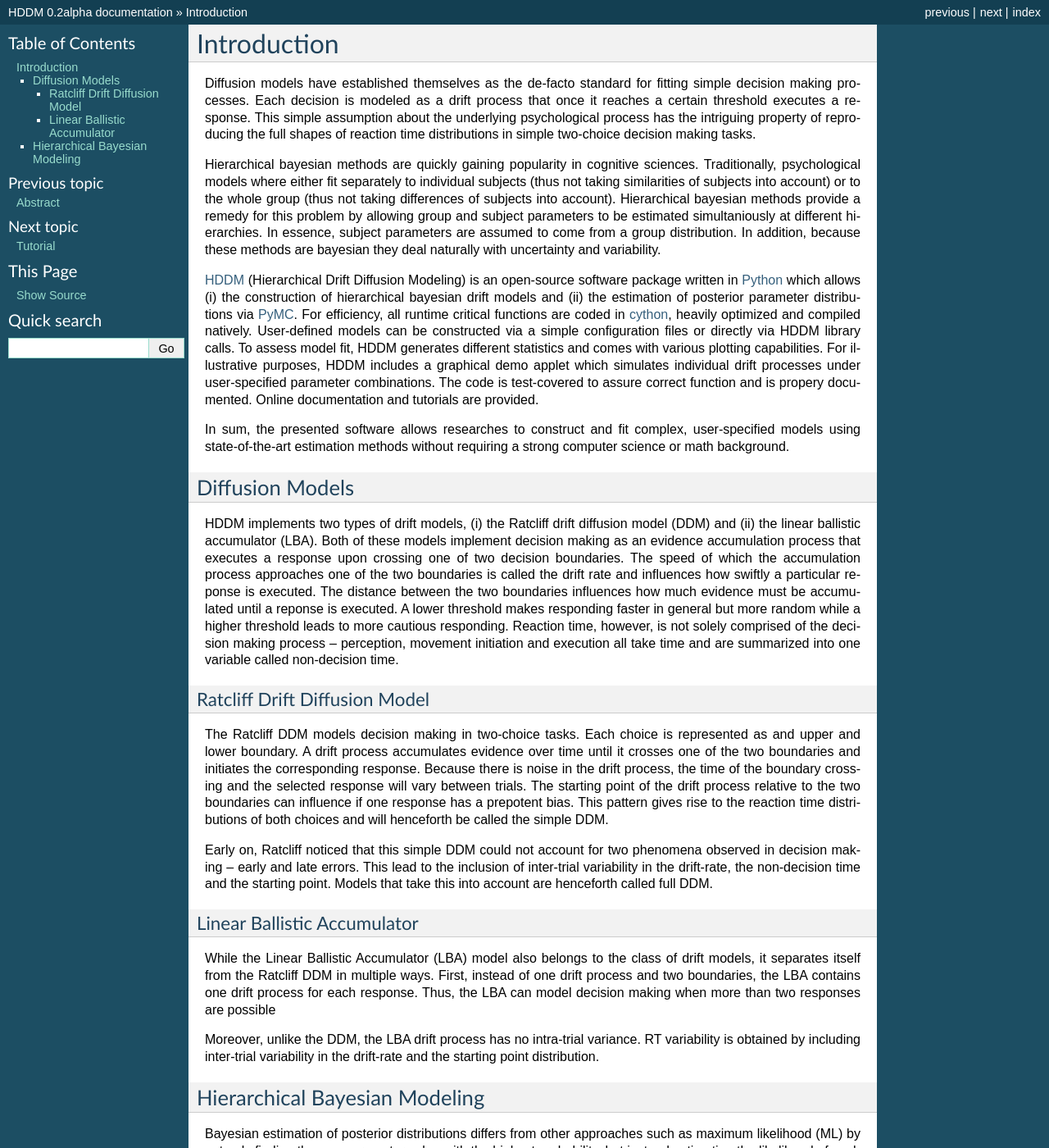
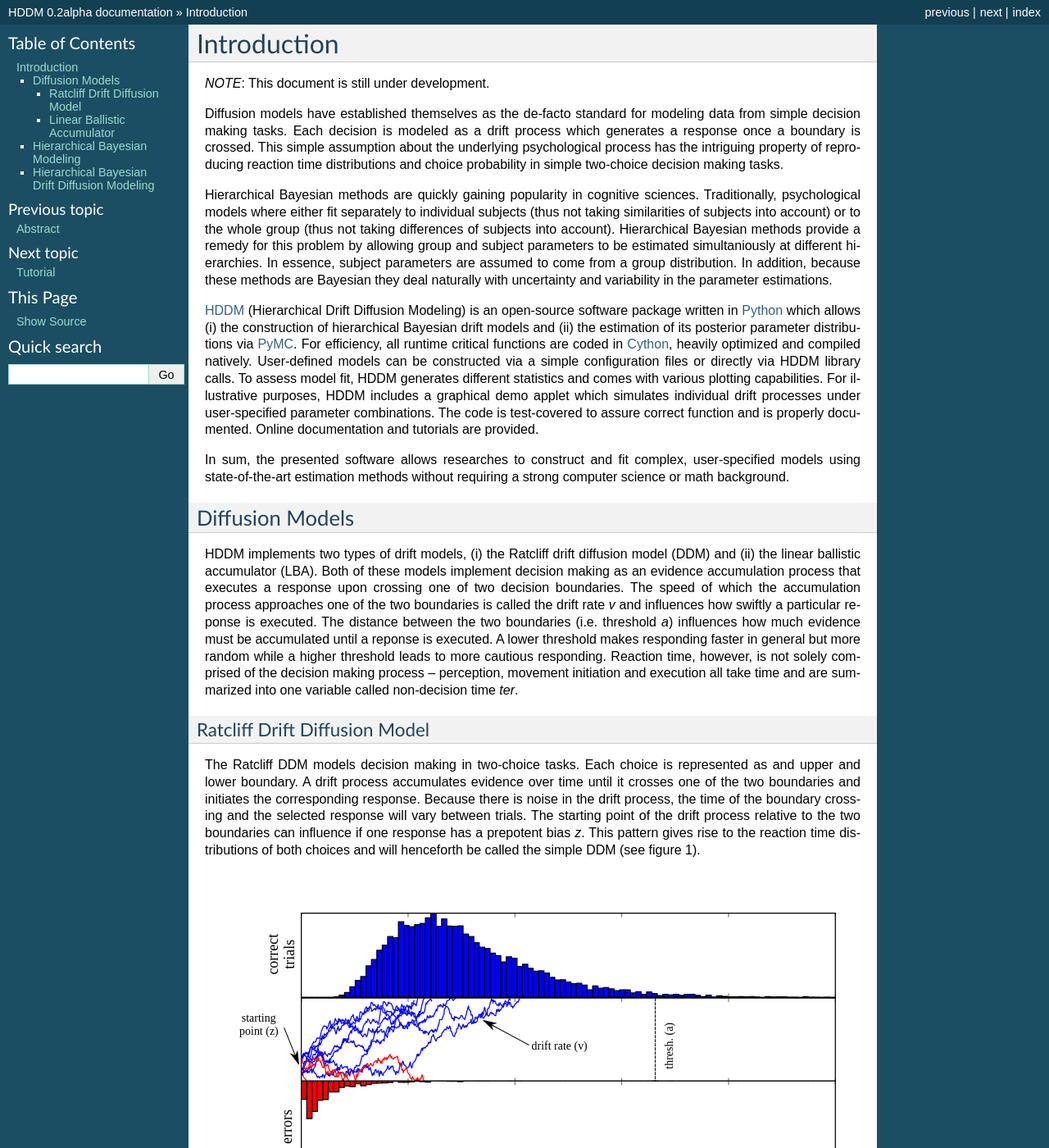
Before and after one commit to hddm-devs/hddm, a Sphinx documentation site: the page built from docs/intro.rst, in a window 1280 px wide and 1400 px high. Shown: the whole window at 82% size. Built offline with Sphinx 7.4.7, drawn with Linux system fonts in a browser that asks for light colours; formulas are drawn with MathJax 3; some of the changed text lies outside the part shown.

Commit message:
DOC: Tweaked gfx. Included them in the intro docs. Tweaked intro docs.

```diff
--- a/docs/intro.rst
+++ b/docs/intro.rst
@@ -2,36 +2,40 @@
 Introduction
 ============
 
+*NOTE*: This document is still under development.
+
 Diffusion models have established themselves as the de-facto standard
-for fitting simple decision making processes. Each decision is modeled
-as a drift process that once it reaches a certain threshold executes a
-response. This simple assumption about the underlying psychological
-process has the intriguing property of reproducing the full shapes of
-reaction time distributions in simple two-choice decision making tasks.
+for modeling data from simple decision making tasks. Each decision is
+modeled as a drift process which generates a response once a
+boundary is crossed. This simple assumption about the underlying
+psychological process has the intriguing property of reproducing
+reaction time distributions and choice probability in simple two-choice
+decision making tasks.
 
-Hierarchical bayesian methods are quickly gaining popularity in
+Hierarchical Bayesian methods are quickly gaining popularity in
 cognitive sciences. Traditionally, psychological models where either
 fit separately to individual subjects (thus not taking similarities of
 subjects into account) or to the whole group (thus not taking
-differences of subjects into account). Hierarchical bayesian methods
+differences of subjects into account). Hierarchical Bayesian methods
 provide a remedy for this problem by allowing group and subject
 parameters to be estimated simultaniously at different hierarchies. In
 essence, subject parameters are assumed to come from a group
-distribution. In addition, because these methods are bayesian they
-deal naturally with uncertainty and variability.
+distribution. In addition, because these methods are Bayesian they
+deal naturally with uncertainty and variability in the parameter
+estimations.
 
 HDDM_ (Hierarchical Drift Diffusion Modeling) is an open-source
 software package written in Python_ which allows (i) the construction
-of hierarchical bayesian drift models and (ii) the estimation of
+of hierarchical Bayesian drift models and (ii) the estimation of its
 posterior parameter distributions via PyMC_. For efficiency, all
-runtime critical functions are coded in cython_, heavily optimized and
+runtime critical functions are coded in Cython_, heavily optimized and
 compiled natively. User-defined models can be constructed via a simple
 configuration files or directly via HDDM library calls. To assess
 model fit, HDDM generates different statistics and comes with various
 plotting capabilities. For illustrative purposes, HDDM includes a
 graphical demo applet which simulates individual drift processes under
 user-specified parameter combinations. The code is test-covered to
-assure correct function and is propery documented. Online
+assure correct function and is properly documented. Online
 documentation and tutorials are provided.
 
 In sum, the presented software allows researches to construct and fit
@@ -48,15 +52,15 @@
 (LBA). Both of these models implement decision making as an evidence
 accumulation process that executes a response upon crossing one of two
 decision boundaries. The speed of which the accumulation process
-approaches one of the two boundaries is called the drift rate and
+approaches one of the two boundaries is called the drift rate *v* and
 influences how swiftly a particular reponse is executed. The distance
-between the two boundaries influences how much evidence must be
-accumulated until a reponse is executed. A lower threshold makes
-responding faster in general but more random while a higher threshold
-leads to more cautious responding. Reaction time, however, is not
-solely comprised of the decision making process -- perception,
-movement initiation and execution all take time and are summarized
-into one variable called non-decision time.
+between the two boundaries (i.e. threshold *a*) influences how much
+evidence must be accumulated until a reponse is executed. A lower
+threshold makes responding faster in general but more random while a
+higher threshold leads to more cautious responding. Reaction time,
+however, is not solely comprised of the decision making process --
+perception, movement initiation and execution all take time and are
+summarized into one variable called non-decision time *ter*.
 
 Ratcliff Drift Diffusion Model
 ------------------------------
@@ -68,15 +72,18 @@
 noise in the drift process, the time of the boundary crossing and the
 selected response will vary between trials. The starting point of the
 drift process relative to the two boundaries can influence if one
-response has a prepotent bias. This pattern gives rise to the reaction
-time distributions of both choices and will henceforth be called the
-simple DDM.
+response has a prepotent bias *z*. This pattern gives rise to the
+reaction time distributions of both choices and will henceforth be
+called the simple DDM (see figure 1).
 
-Early on, Ratcliff noticed that this simple DDM could not account for
-two phenomena observed in decision making -- early and late
+..  figure:: DDM_drifts_w_labels.svg
+
+Later on, it was noticed that this simple DDM could not account for
+two phenomena observed in decision making tasks -- early and late
 errors. This lead to the inclusion of inter-trial variability in the
 drift-rate, the non-decision time and the starting point. Models that
 take this into account are henceforth called full DDM.
+
 
 
 Linear Ballistic Accumulator
@@ -108,38 +115,44 @@
 
 Where P(data|\theta) is the likelihood and P(\theta) is the prior
 probability. To compute P(data) we have to integrate (or sum in the
-discrete case) across all parameter values:
+discrete case) across all parameter values.
 
-Note that the dimensionality of this integral depends on the number of
-parameters and can thus easily become impossible to derive
-analytically. Sampling methods that rely on Markov-Chain Monte Carlo
-(MCMC) have been developed that estimate the integral by drawing
-samples. These methods, albeit slow, have been used with great success
-in many different scenarios. The theoretical background of these
-sampling methods is out of the scope of this paper and are not
-required for an intuitive understanding of Bayesian parameter
-estimation.
+Note that in most scenarios this integral is analytically
+intractable. Sampling methods like Markov-Chain Monte Carlo (MCMC)
+have been developed that instead approximate the posterior directly by
+drawing samples from it, rather than analytically solving the above
+formula. These methods have been used with great success in many
+different scenarios. The theoretical background of these sampling
+methods is out of the scope of this paper.
 
 Another nice property of the Bayesian method is that it lends itself
 naturally to a hierarchical design. In such a design, parameters for
-one distribution can themselves come from a different
-distribution. This allows chaining together of distributions of
-arbitrary complexity and map the structure of the data onto the model.
+one distribution can themselves come from a different distribution
+which allows chaining together of distributions of arbitrary
+complexity and map the structure of the data onto the model.
 
-This hierarchical property, while useful in many cases, has a
-particular benefit to cognitive modeling where data is often
-scarce. Traditionally, multiple subjects are tested on the same task
-and a model is fit to explain the subject's behavior. Using maximum
-likelihood we can either fit individual models to individual subjects
-and neglect that they are most likely more similar than not and that
-what we learn from one subject could be used for inference on other
-subjects. Alternatively, we could fit one model to all subjects and
-neglect the individual differences that most likely exist. A
-hierarchical design helps us to capture this specific design of our
-data: we can create one distribution for each individual subject
-parameter but let the parameters for these distributions come from
-another group distribution. This way, the individual subject
-distributions restrict the group distribution and vice versa.
+This hierarchical property has a particular benefit to cognitive
+modeling where data is often scarce. Traditionally, multiple subjects
+are tested on the same task and a model is fit to explain the
+subject's behavior. Using maximum likelihood we can either fit
+individual models to individual subjects and neglect that they are
+most likely more similar than not and that what we learn from one
+subject could be used for inference on other subjects. Alternatively,
+we could fit one model to all subjects and neglect the individual
+differences that most likely exist. A hierarchical model helps us to
+capture this specific design of our data: we can create one
+distribution for each individual subject parameter but let the
+parameters for these distributions be modeled according to a group
+distribution. This way, the individual subject distributions restrict
+the group distribution and vice versa.
+
+----------------------------------------------
+Hierarchical Bayesian Drift Diffusion Modeling
+----------------------------------------------
+
+The structure of our simple hierarchical DDM can be appreciated in figure 2.
+
+..  figure:: hier_model.svg
 
 .. _HDDM: http://github.com/twiecki/hddm
 .. _Python: http://www.python.org/
```
Also changed, not shown: docs/tutorial_config_difficulty.rst (+26 -1 lines), docs/hier_model.svg.
